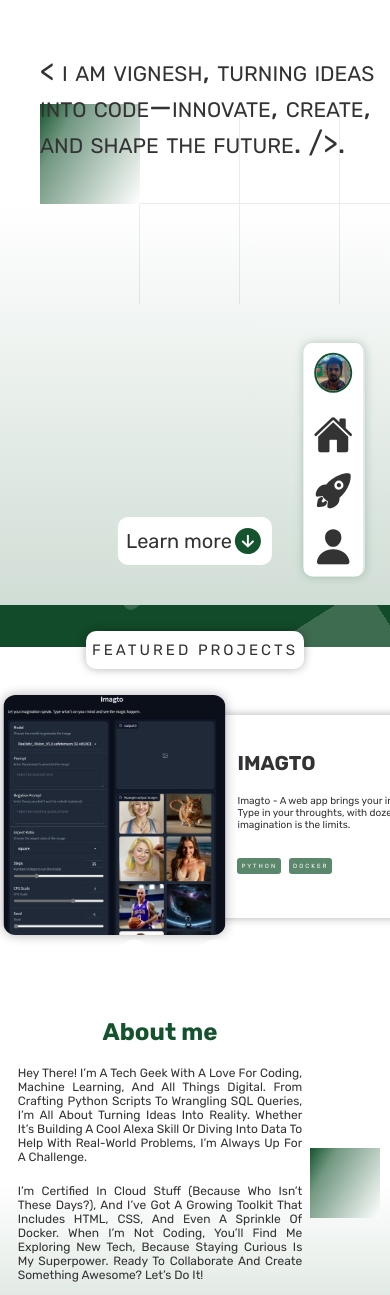
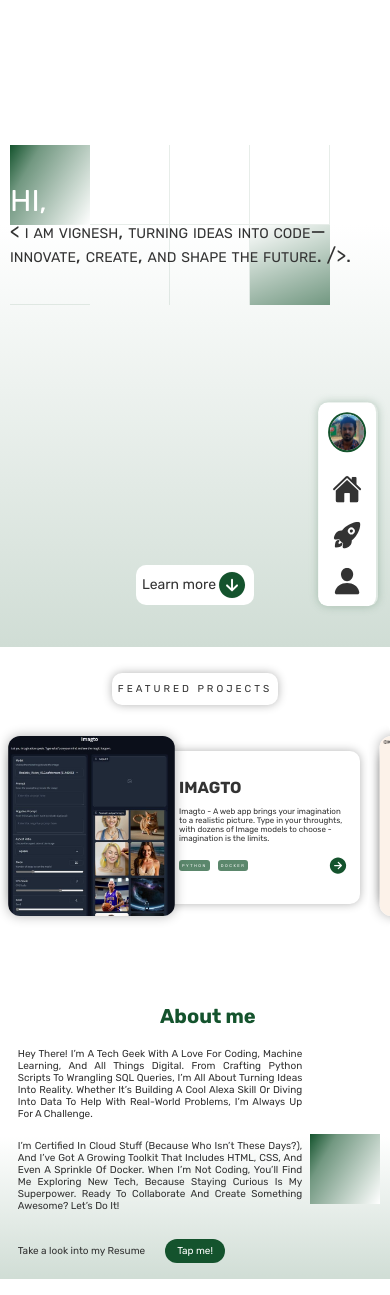
Before and after one commit to vic-k-y/new-portfolio, a plain HTML site: page index.html in a window 390 px wide. Shown: the part 197-1492 px from the top of the page. Drawn offline with nearby package versions, Linux system fonts and the light colour scheme; a web font is replaced by a local one.

Commit message:
till mobile view

```diff
--- a/index.html
+++ b/index.html
@@ -137,13 +137,13 @@
       <section class="featured-project">
         <h2 class="featured-project-h2">featured projects</h2>
         <div class="featured-project-div">
-          <a class="featured-project-btn" href="#"
+          <a class="featured-project-btn" href="#" title="go left"
             ><ion-icon
               class="featured-project-left-icon"
               name="chevron-back-circle"
             ></ion-icon
           ></a>
-          <a class="featured-project-btn" href="#"
+          <a class="featured-project-btn" href="#" title="go right"
             ><ion-icon
               class="featured-project-right-icon"
               name="chevron-forward-circle"
--- a/src/media-queries.css
+++ b/src/media-queries.css
@@ -100,7 +100,7 @@
 
   .hero {
     /* height: 80vh; */
-    padding: 20rem 4rem;
+    padding: 0 4rem;
   }
 
   .hero-back-grid-img {
@@ -254,7 +254,7 @@
 
   .hero {
     /* height: 80vh; */
-    padding: 20rem 4rem;
+    padding: 0 4rem;
   }
 
   .hero-back-grid-img {
@@ -387,9 +387,9 @@
   }
 }
 
-/* ======= 700px ========== */
-
-@media (max-width: 44em) {
+/* ======= 700px - 44em ========== */
+/* trail with 776 - 48.5 ==== this is fine*/
+@media (max-width: 48.5em) {
   .body {
     display: block;
   }
@@ -455,8 +455,8 @@
 
   /* ======== remaining styles ============ */
   .hero {
-    height: 95vh;
-    padding: 20rem 4rem;
+    height: 100vh;
+    padding: 0 3rem;
   }
 
   .hero-back-grid-img {
@@ -560,6 +560,7 @@
   }
   .about-me-box-h3 {
     font-size: 2.4rem;
+    transform: translateX(50%);
   }
   .about-me-box-p {
     font-size: 1.4rem;
@@ -624,9 +625,9 @@
   }
 }
 
-/* ======= 500px ========== */
+/* ======= 400px ========== */
 
-@media (max-width: 30em) {
+@media (max-width: 27em) {
   .body {
     display: block;
   }
@@ -649,7 +650,7 @@
     padding: 1rem;
     z-index: 999999 !important;
 
-    transform: translate(-40%, -30%);
+    transform: translate(-20%, -20%);
   }
 
   .nav-img {
@@ -683,7 +684,7 @@
   }
 
   .nav-icon {
-    font-size: 4rem;
+    font-size: 3rem;
   }
 
   .quick-links {
@@ -692,31 +693,48 @@
 
   /* ======== remaining styles ============ */
   .hero {
-    height: 95vh;
-    padding: 20rem 4rem;
+    height: 100vh;
+    padding: 0 1rem;
+    align-content: center;
+  }
+
+  .hero-back-grid {
+    width: 15rem;
+    grid-template-columns: repeat(4, 1fr);
+    align-content: center;
+    /* grid-template-rows: 1fr 1fr; */
   }
 
   .hero-back-grid-img {
-    height: 10rem;
-    width: 10rem;
+    height: 8rem;
+    width: 8rem;
+  }
+
+  /* .hero-back-grid-img:nth-child(5), */
+  /* .hero-back-grid-img:nth-child(6), */
+  .hero-back-grid-img:nth-child(7),
+  .hero-back-grid-img:nth-child(8) {
+    display: none;
   }
 
   .hero-h1 {
     font-size: 3rem;
-  }
-  .hero-para {
-    font-size: 3rem;
+    font-weight: 400;
   }
 
-  .hero-h1 {
-    font-size: 4.2rem;
-    font-weight: 400;
-  }
-  .hero-button-p {
+  .hero-para {
     font-size: 2rem;
   }
 
+  .hero-button {
+    padding: 0.4rem 0.6rem;
+  }
+  .hero-button-p {
+    font-size: 1.4rem;
+  }
+
   /* featured project */
+
   .featured-project {
     margin-bottom: 3rem;
   }
@@ -727,6 +745,7 @@
   }
 
   .featured-project-h2 {
+    font-size: 1rem;
     margin: 1.6rem 0;
     padding: 1rem 0.6rem;
   }
@@ -735,42 +754,52 @@
     top: 100%;
     right: 50%;
 
-    font-size: 4rem;
-    transform: translate(-100%, -30%);
+    font-size: 3rem;
+    transform: translate(-100%, 0%);
   }
   .featured-project-right-icon {
     top: 100%;
     right: 50%;
 
-    font-size: 4rem;
-    transform: translate(100%, -30%);
+    font-size: 3rem;
+    transform: translate(100%, 0%);
   }
 
   .featured-project-carosol {
-    width: 55rem;
+    /* height: 18rem; */
+    width: 35rem;
     margin: 3rem 1rem;
+    gap: 1.8rem;
+  }
+
+  .featured-project-carosol:last-child {
+    padding-right: 1rem;
   }
 
   .featured-project-carosol-fig {
-    height: 20rem;
+    height: 15rem;
   }
 
+  .carosol-text {
+    gap: 1rem;
+  }
   .featured-project-h3 {
-    font-size: 2rem;
+    font-size: 1.6rem;
   }
   .featured-project-carosol-p {
-    font-size: 1rem;
+    font-size: 0.8rem;
   }
 
   .featured-project-carosol-btn {
-    font-size: 2.4rem;
+    font-size: 2rem;
   }
   .featured-tags span {
-    font-size: 0.6rem;
-    letter-spacing: 0.2rem;
-    padding: 0.4rem 0.4rem;
+    font-size: 0.4rem;
+    letter-spacing: 0.15rem;
+    padding: 0.3rem 0.3rem;
     border-radius: 3px;
   }
+
   /* about me */
 
   .about-me-grid {
@@ -785,10 +814,10 @@
     padding: 0;
   }
   .about-me-box-h3 {
-    font-size: 2.4rem;
+    font-size: 2rem;
   }
   .about-me-box-p {
-    font-size: 1.2rem;
+    font-size: 1rem;
   }
 
   .about-me-skill {
@@ -800,20 +829,33 @@
   }
 
   .about-me-resume-p {
-    font-size: 1.2rem;
+    font-size: 1rem;
   }
   .about-me-resume-a {
-    font-size: 1.2rem;
+    font-size: 1rem;
 
-    padding: 0.8rem 1.5rem;
+    padding: 0.6rem 1.2rem;
   }
 
   /* contact page */
   .contact-box {
+    display: grid;
+    grid-template-columns: 1fr 1fr;
+    grid-template-rows: 1fr 1fr;
     margin: 2rem;
+    row-gap: 2rem;
+    column-gap: 2rem;
   }
   .contact-box-inner {
+    width: 100%;
+    height: 100%;
     gap: 1rem;
+    /* margin-bottom: 2rem; */
+  }
+  .contact-box-inner:first-child {
+    grid-row: 2;
+    grid-column: 1 / -1;
+    width: 100%;
   }
   .contact-box-inner-h4 {
     font-size: 1.2rem;
@@ -821,6 +863,7 @@
     padding: 0.8rem 0.6rem;
   }
   .contact-box-inner-ul {
+    height: 100%;
     font-size: 1.2rem;
     border-radius: 5px;
     padding: 0.8rem 0.4rem;
@@ -833,11 +876,13 @@
     color: #000;
     font-size: 2rem;
   }
+}
 
-  .contact-box-inner {
-    width: 15rem;
-  }
-  .contact-box-inner:first-child {
-    width: 25rem;
+/* ========== 320px ========== small phones */
+
+@media (max-width: 20em) {
+  .hero-back-grid-img {
+    height: 7rem;
+    width: 7rem;
   }
 }
--- a/src/styles.css
+++ b/src/styles.css
@@ -291,7 +291,7 @@
 .hero {
   position: relative;
   height: 100vh;
-  padding: 24rem 4rem;
+  padding: 0 4rem;
   background-image: linear-gradient(#fff,#fff,#d0ddd5);
 }
 
@@ -306,15 +306,18 @@
   font-variant: small-caps;
 }
 
+
 .hero-back-grid {
   position: absolute;
   top: 50%;
+  /* right: 50%; */
   width: 50rem;
   display: grid;
   grid-template-columns: repeat(5, 1fr);
   grid-template-rows: 1fr 1fr;
 
   transform: translateY(-50%);
+  /* align-self: center; */
 }
 
 .hero-back-grid-img {
@@ -346,6 +349,8 @@
 
 .hero-text-box {
   position: absolute;
+  top: 50%;
+  transform: translateY(-50%);
   z-index: 100;
 }
 
@@ -688,6 +693,7 @@
 }
 
 .contact-box-inner-ul {
+  height: 100%;
   list-style: none;
   font-size: 1.8rem;
 
```
